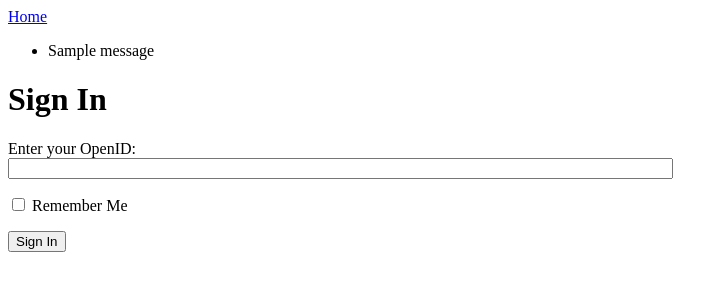
After one commit to TrellixVulnTeam/tutoriais_flask_LFNA, a Flask app: page /login in a window 1280 px wide. The commit adds this page. Shown: the top 300 px of the page, without its empty margins (0-728 px from the left). Run offline with Flask 2, Linux system fonts and the light colour scheme; one stand-in notice (Sample message) is shown.

Commit message:
segundo commit

```diff
--- a/microblog/app/__init__.py
+++ b/microblog/app/__init__.py
@@ -1,4 +1,6 @@
 from flask import Flask
 
 app = Flask(__name__)
+app.config.from_object('config')
+
 from app import views
--- /dev/null
+++ b/microblog/app/forms.py
@@ -0,0 +1,8 @@
+from flask_wtf import Form
+from wtforms.fields import StringField, BooleanField
+from wtforms.validators import DataRequired
+
+
+class LoginForm(Form):
+	openid = StringField('openid', validators=[DataRequired()])
+	remember_me = BooleanField('remember_me', default=False)
--- a/microblog/app/templates/base.html
+++ b/microblog/app/templates/base.html
@@ -8,6 +8,18 @@
 	</head>
 	<body>
 		<div><a href="/index">Home</a></div>
+
+		{% with messages = get_flashed_messages() %}
+			{% if messages %}
+				<ul>
+					{% for message in messages %}
+						<li>
+							{{message}}
+						</li>
+					{% endfor %}
+				</ul>
+			{% endif %}
+		{% endwith %}
 		{% block content %}
 		{% endblock %}
 
--- /dev/null
+++ b/microblog/app/templates/login.html
@@ -0,0 +1,15 @@
+{% extends 'base.html' %}
+
+{% block content %}
+
+<h1>Sign In</h1>
+<form action="" method="post" name="login">
+	{{form.hidden_tag()}}
+	<p>
+		Enter your OpenID:<br>
+		{{form.openid(size=80)}}<br>
+	</p>
+	<p> {{form.remember_me}} Remember Me</p>
+	<p><input type="submit" value="Sign In"></p>
+</form>
+{% endblock %}
--- a/microblog/app/views.py
+++ b/microblog/app/views.py
@@ -1,5 +1,6 @@
-from flask import render_template
+from flask import render_template, flash, redirect
 from app import app
+from .forms import LoginForm
 
 @app.route('/')
 @app.route('/index')
@@ -20,3 +21,15 @@ def index():
 							title='Voando',
 							user=user,
 							posts=posts)
+
+@app.route('/login', methods=['GET', 'POST'])
+def login():
+	form = LoginForm()
+
+	if form.validate_on_submit():
+		flash('Login requested for OpenID="%s", remember_me=%s' % (form.openid.data, str(form.remember_me.data)))
+		return redirect('/index')
+
+	return render_template('login.html',
+							title='Sign In',
+							form=form)
--- /dev/null
+++ b/microblog/config.py
@@ -0,0 +1,2 @@
+WTF_CSRF_ENABLED = True
+SECRET_KEY = '12345'
```
